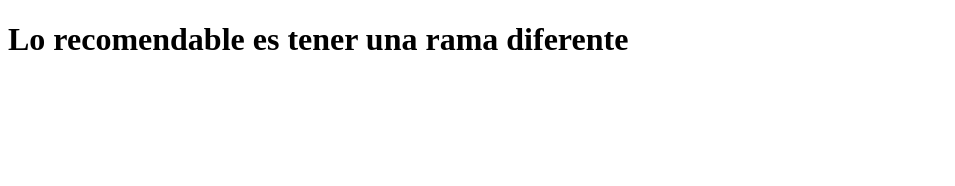
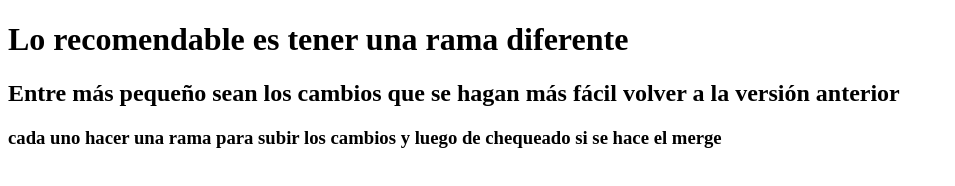
Before and after one commit to Dianamar21/Html, a plain HTML site: page index2.html in a window 1280 px wide. Shown: the whole page, without its empty margins (0-955 px from the left). Drawn offline with Linux system fonts and the light colour scheme.

Commit message:
diferentes ramas cada uno

```diff
--- a/index2.html
+++ b/index2.html
@@ -8,5 +8,7 @@
 </head>
 <body>
     <h1>Lo recomendable es tener una rama diferente</h1>
+    <h2>Entre más pequeño sean los cambios que se hagan más fácil volver a la versión anterior</h2>
+    <h3>cada uno hacer una rama para subir los cambios y luego de chequeado si se hace el merge</h3>
 </body>
 </html>
```
